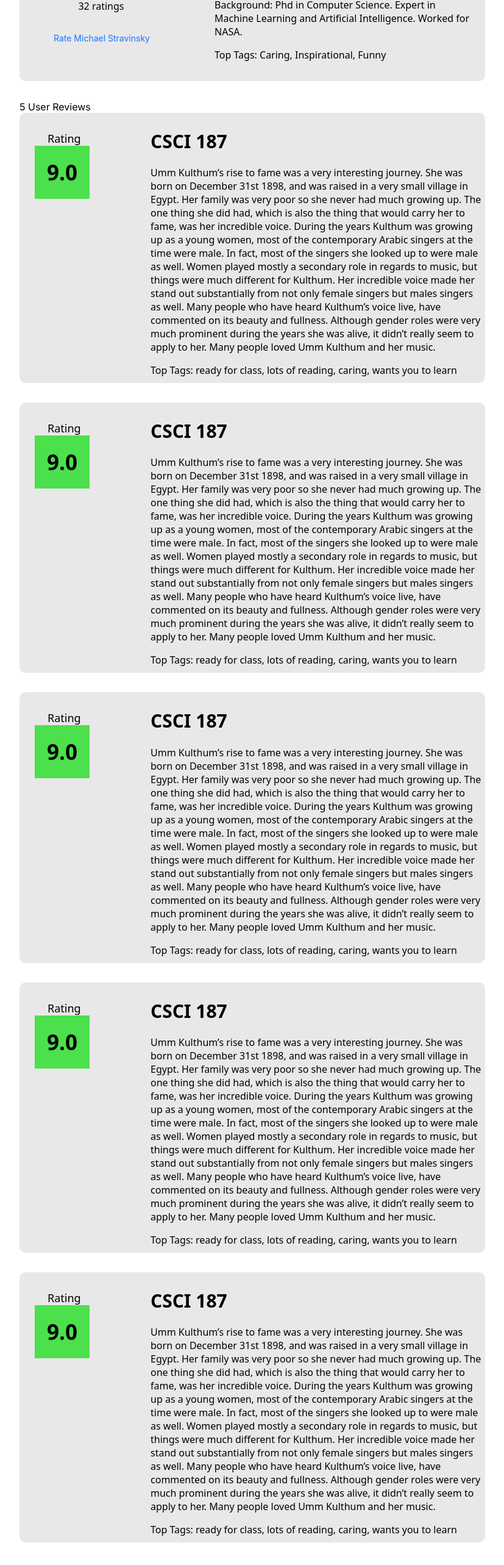
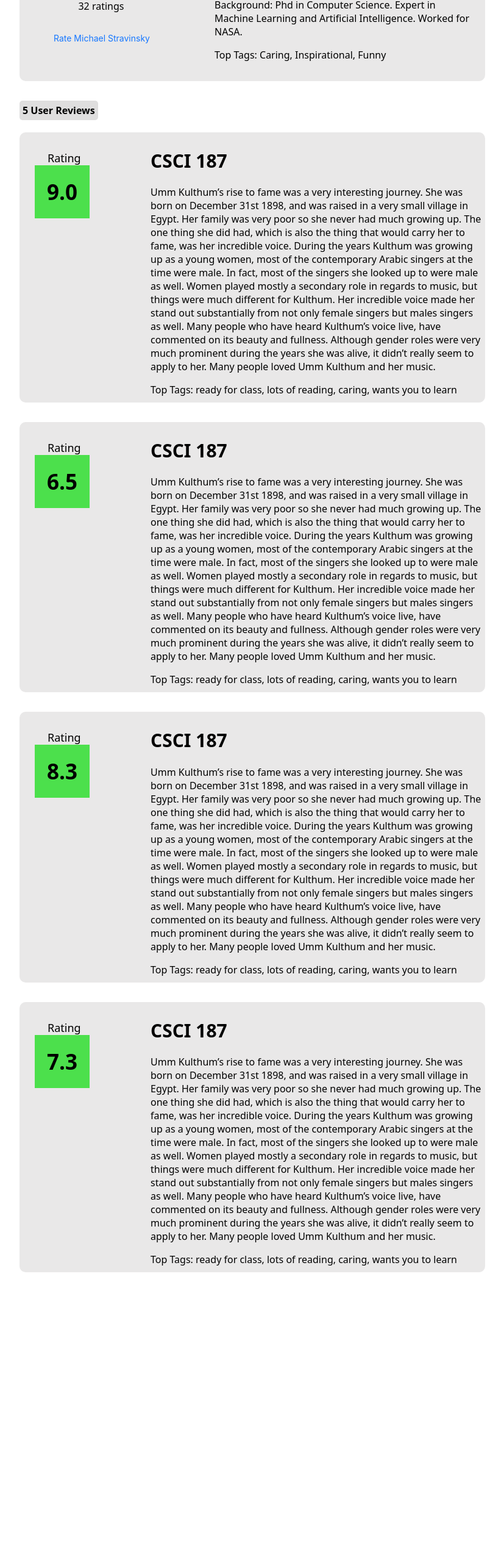
Before and after one commit to dsaini64/my-peer-advisor, a Next.js app in the folder website/: page / in a window 1280 px wide. Shown: the part 196-2762 px from the top of the page at 61% size, without its empty margins (226-1053 px from the left). After the commit the page ends 2342 px from the top, so only its background shows below. Built offline with nearby package versions, Linux system fonts and the light colour scheme.

Commit message:
added style to text that displays number if user reviews

```diff
--- a/website/src/app/globals.css
+++ b/website/src/app/globals.css
@@ -89,7 +89,7 @@
 .ratingFooter {
   padding-top: 21px;
   :global {
-    &.ant-btn{
+    &.ant-btn {
       font-size: 16px !important;
       height: 32px;
       padding: 2px 11px !important;
@@ -120,7 +120,6 @@
 .userRatingLayout {
   display: flex;
   flex-direction: column;
-  width: 180px;
   padding: 30px 100px 45px 20px;
 }
 
@@ -136,7 +135,6 @@
   font-size: 18px;
   font-weight: 200;
   margin-left: 26px;
-
 }
 
 .goodRating {
@@ -161,3 +159,14 @@
   /* padding-right: 20px; */
   /* max-width: 750px; */
 }
+
+.numOfUserReviews {
+  margin-bottom: 20px;
+  font-family: system-ui, -apple-system, BlinkMacSystemFont, 'Segoe UI', Roboto, Oxygen, Ubuntu, Cantarell, 'Open Sans', 'Helvetica Neue', sans-serif;
+  font-weight: 700;
+  max-width: 119px;
+  padding: 5px;
+  align-self: left;
+  background-color: rgb(223, 222, 222);
+  border-radius: 5px;
+}
--- a/website/src/app/page.tsx
+++ b/website/src/app/page.tsx
@@ -23,7 +23,9 @@
 // }
 
 import { useState, useEffect } from "react";
-import { Button, Typography } from "antd";
+import { Button, Typography, } from "antd";
+
+const { Paragraph } = Typography
 
 export default function ProfilePage() {
   // call backend for data
@@ -41,38 +43,12 @@ export default function ProfilePage() {
   return (
     <div className="profilePageLayout" >
       <ProfCard tags={tags} degree={degree} profDesc={profDesc} profName={profName} ratings={ratings} ratingNum={ratingNum} />
-      <div>{studentRatingNum} User Reviews</div>
+      <div className="numOfUserReviews">{studentRatingNum} User Reviews</div>
       <div>
-        <div className="card">
-          <div className="card-body profileCardLayout">
-            <UserRating ratingNum={userRatingNum[0]}/>
-            <UserBody userCourseName={userCourseName} userDesc={userDesc} userTags={userTags}/>
-          </div>
-        </div>
-        <div className="card">
-          <div className="card-body profileCardLayout">
-            <UserRating ratingNum={userRatingNum[0]}/>
-            <UserBody userCourseName={userCourseName} userDesc={userDesc} userTags={userTags}/>
-          </div>
-        </div>
-        <div className="card">
-          <div className="card-body profileCardLayout">
-            <UserRating ratingNum={userRatingNum[0]}/>
-            <UserBody userCourseName={userCourseName} userDesc={userDesc} userTags={userTags}/>
-          </div>
-        </div>
-        <div className="card">
-          <div className="card-body profileCardLayout">
-            <UserRating ratingNum={userRatingNum[0]}/>
-            <UserBody userCourseName={userCourseName} userDesc={userDesc} userTags={userTags}/>
-          </div>
-        </div>
-        <div className="card">
-          <div className="card-body profileCardLayout">
-            <UserRating ratingNum={userRatingNum[0]}/>
-            <UserBody userCourseName={userCourseName} userDesc={userDesc} userTags={userTags}/>
-          </div>
-        </div>
+        <UserCard userCourseName={userCourseName} userDesc={userDesc} userTags={userTags} ratingNum={userRatingNum[0]} />
+        <UserCard userCourseName={userCourseName} userDesc={userDesc} userTags={userTags} ratingNum={userRatingNum[1]} />
+        <UserCard userCourseName={userCourseName} userDesc={userDesc} userTags={userTags} ratingNum={userRatingNum[2]} />
+        <UserCard userCourseName={userCourseName} userDesc={userDesc} userTags={userTags} ratingNum={userRatingNum[3]} />
       </div>
     </div>
   );
@@ -187,3 +163,23 @@ function ProfCard({profName, ratings, ratingNum, degree, tags, profDesc}:ProfCar
 </div>
   )
 }
+
+type UserCardProps = {
+  userCourseName: string,
+  userDesc: string,
+  userTags: string,
+  ratingNum: string
+}
+
+function UserCard({userCourseName, userDesc, userTags, ratingNum}: UserCardProps){
+  return (
+    <div className="card">
+      <div className="card-body profileCardLayout">
+        <UserRating ratingNum={ratingNum}/>
+        <UserBody userCourseName={userCourseName} userDesc={userDesc} userTags={userTags}/>
+      </div>
+    </div>
+  )
+}
+
+// need to resolve routing issue
```
